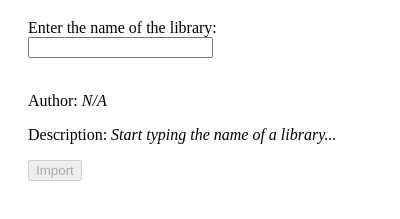
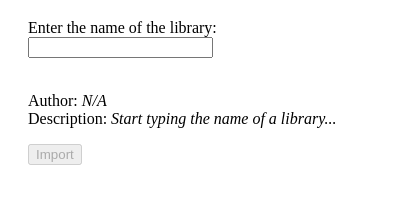
Before and after one commit to AdamantPenguin/snaplibs, a browser extension: page popup/index.html in a window 400 px wide. Shown: the part 81-300 px from the top of the page. Drawn offline with Linux system fonts and the light colour scheme; no server answers.

Commit message:
Fix some ugly formatting

```diff
--- a/popup/index.html
+++ b/popup/index.html
@@ -6,8 +6,8 @@
         <h1>Import library</h1>
         Enter the name of the library: <input type="text" id="libName">
         <br><br>
-        <p>Author: <a id="libAuthorHref" target="_blank"><i id="libAuthor">N/A</i></a></p>
-        <p>Description: <i id="libInfo">Start typing the name of a library...</i></p>
+        <p>Author: <a id="libAuthorHref" target="_blank"><i id="libAuthor">N/A</i></a><br>
+        Description: <i id="libInfo">Start typing the name of a library...</i></p>
         <button id="importButton" disabled>Import</button>
         <script src="script.js"></script>
     </body>
```
